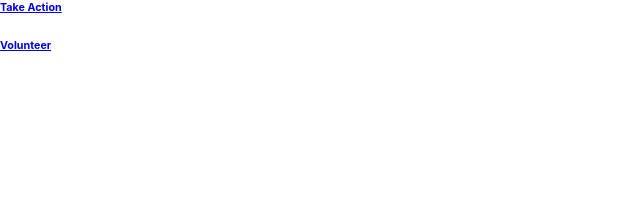
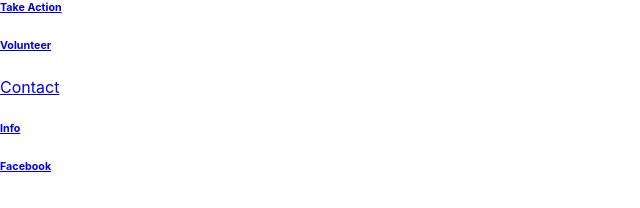
Before and after one commit to BladeKitana732/AI-Report, a React (Create React App) app in the folder ai-report/: page /ai-ethics in a window 1280 px wide. Shown: the part 416-624 px from the top of the page, without its empty margins (0-640 px from the left). Built offline with nearby package versions, Linux system fonts and the light colour scheme.

Commit message:
added last anchor tag with same format diff details

```diff
--- a/ai-report/src/components/Ethics.js
+++ b/ai-report/src/components/Ethics.js
@@ -26,6 +26,12 @@ export default class Ethics extends Component {
                                 <h6>Take Action</h6>
                                 <h6>Volunteer</h6>
                             </a>
+
+                            <a href="#0" class="item">
+                                <span>Contact</span>
+                                <h6>Info</h6>
+                                <h6>Facebook</h6>
+                            </a>
                         </div>
                     </div>
                 </footer>
```
